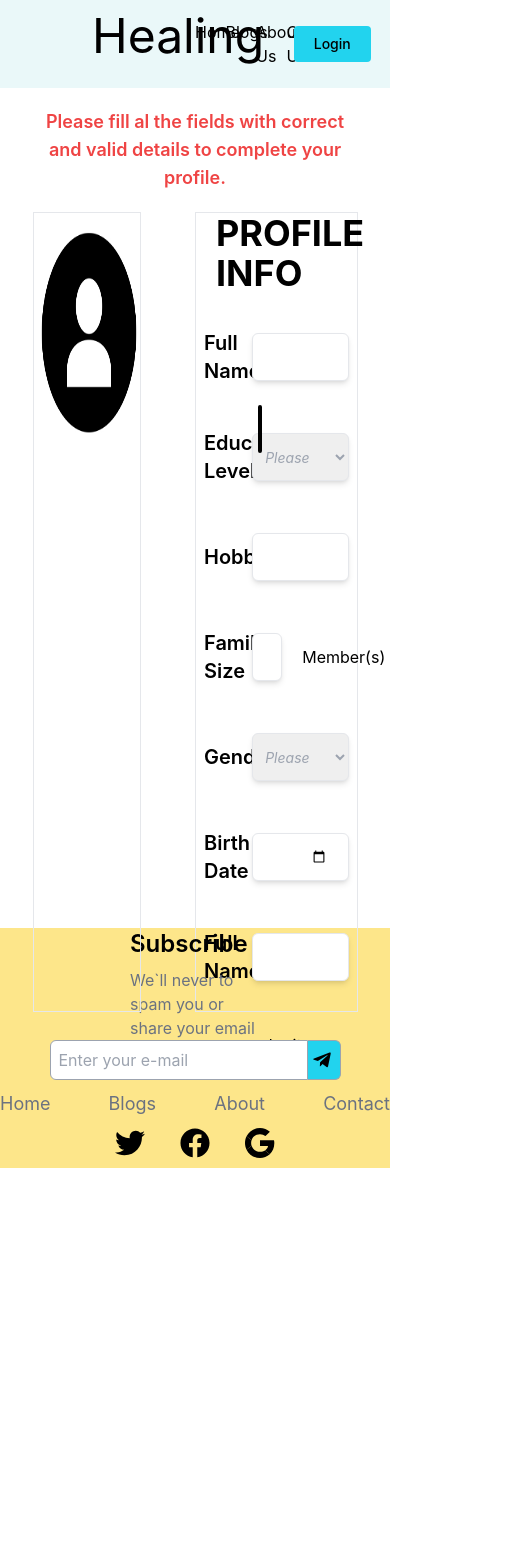
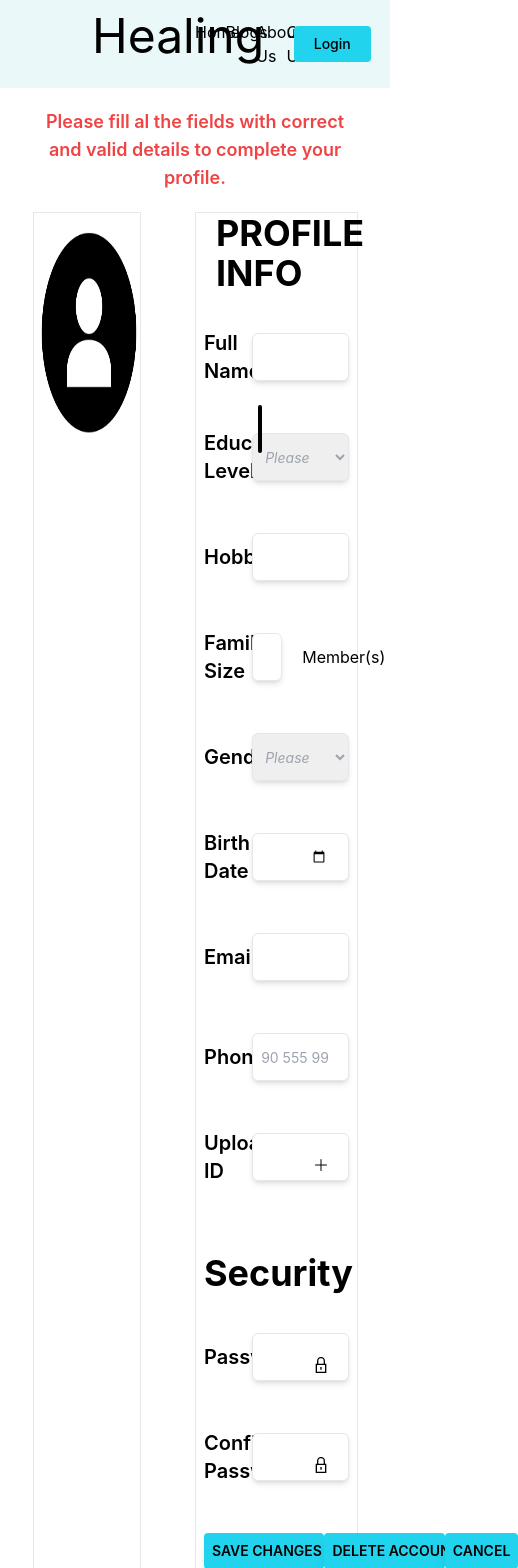
Before and after one commit to kogunlu/codezillas-capstone, a React (Create React App) app: page /edit-user in a window 390 px wide. Shown: the top 1568 px of the page, 518 px wide, since content can reach past the window. Before the commit the page ends 1168 px from the top, so only its background shows below. Built offline with nearby package versions, Linux system fonts and the light colour scheme.

Commit message:
Feat | UI mostly complete. Responsiveness missing. Functions missing.

```diff
--- a/src/components/pages/Edit-profile/EditUser.jsx
+++ b/src/components/pages/Edit-profile/EditUser.jsx
@@ -5,7 +5,7 @@ import editUserAvatar from './pictures/edit-user.jpg';
 
 function EditUser() {
   return (
-    <div className="flex flex-col justify-start items-center h-[800px] my-5 gap-5">
+    <div className="flex flex-col justify-start items-center h-full my-5 gap-5">
       <div className="w-5/6">
         <p className="text-center text-red-500 font-semibold text-lg">
           Please fill al the fields with correct and valid details to complete
--- a/src/components/pages/Edit-profile/forms/UserForm.jsx
+++ b/src/components/pages/Edit-profile/forms/UserForm.jsx
@@ -7,7 +7,10 @@ import { getAuth, createUserWithEmailAndPassword } from 'firebase/auth';
 import { doc, setDoc, getDoc } from 'firebase/firestore';
 import { useNavigate } from 'react-router-dom';
 import { useFormik } from 'formik';
+import { BsPlusLg } from 'react-icons/bs';
+import { GrLock } from 'react-icons/gr';
 import { useSelector, useDispatch } from 'react-redux';
+import Button from '../../../shared/button/Button';
 import db from '../../../../db/firebase.config';
 
 function UserForm() {
@@ -51,18 +54,48 @@ function UserForm() {
       errors.birthdate = '*Required';
     }
 
+    if (!values.email) {
+      errors.email = '*Required';
+    } else if (
+      !/^[A-Z0-9._%+-]+@[A-Z0-9.-]+\.[A-Z]{2,4}$/i.test(values.email)
+    ) {
+      errors.email = 'Invalid email address';
+    }
+
+    if (!values.phone) {
+      errors.phone = '*Required';
+    }
+
+    if (!values.id) {
+      errors.id = '*Required';
+    } else if (values.id < 10_000_000_000 || values.id > 99_999_999_999) {
+      errors.id = 'Please type a valid ID number';
+    }
+
+    if (values.password.length < 8 || values.password.length > 20) {
+      errors.password = 'Between 8-20 characters.';
+    }
+
+    if (values.confirmPassword !== values.password) {
+      errors.confirmPassword = 'Passwords don`t match';
+    }
+
     return errors;
   };
 
   const formik = useFormik({
     initialValues: {
       fullName: `${activeUser.displayName}`,
-      education: `${selectedOptionEdu}`,
-      hobbies: [],
-      family: '',
+      education: `${activeUser.education}`,
+      hobbies: `${activeUser.hobbies}`,
+      family: `${activeUser.family}`,
       gender: '',
       birthdate: `${activeUser.birthdate}`,
       email: `${activeUser.email}`,
+      phone: `${activeUser.phone}`,
+      id: `${activeUser.id}`,
+      password: `${activeUser.password}`,
+      confirmPassword: `${activeUser.confirmPassword}`,
     },
     validate,
     onSubmit: async (values) => {
@@ -71,6 +104,7 @@ function UserForm() {
     },
   });
 
+  // Functions start
   function handleChangeSelect(e, trgt) {
     if (trgt === 'edu') {
       setSelectedOptionEdu(e.target.value);
@@ -98,6 +132,27 @@ function UserForm() {
 
     return false;
   }
+
+  function handleSaveBtn() {
+    console.log('123');
+  }
+
+  function handleDeleteBtn() {
+    console.log('delete');
+  }
+
+  function handleCancelBtn() {
+    console.log('cancel');
+  }
+
+  function handleShowBtn() {
+    console.log('show');
+  }
+
+  function handleBuyBtn() {
+    console.log('buy');
+  }
+
   // Class names for dropdown list
   const notSelectedClassList =
     'border shadow-md w-full h-12 md:h-16 rounded-md pl-2 px-5 focus:outline-none focus:shadow-lg text-sm lg:text-base italic text-gray-400';
@@ -279,22 +334,169 @@ function UserForm() {
         {/* Email section */}
         <div className="w-full h-20 flex justify-between">
           <span className="w-4/12 h-12 md:h-16 flex justify-start items-center">
-            <p className="text-xl font-semibold">Full Name</p>
+            <p className="text-xl font-semibold">Email</p>
           </span>
 
           <div className="w-8/12 flex flex-col">
             <input
-              type="text"
+              type="email"
               className="border shadow-md w-full h-12 md:h-16 rounded-md pl-2 px-5 focus:outline-none focus:shadow-lg text-sm lg:text-base"
-              id="fullName"
-              name="fullName"
-              {...formik.getFieldProps('fullName')}
+              id="email"
+              name="email"
+              {...formik.getFieldProps('email')}
             />
-            {formik.touched.fullName && formik.errors.fullName ? (
+            {formik.touched.email && formik.errors.email ? (
               <div className="text-red-400 italic text-sm lg:text-base">
-                {formik.errors.fullName}
+                {formik.errors.email}
               </div>
             ) : null}
+          </div>
+        </div>
+        {/* Phone section */}
+        <div className="w-full h-20 flex justify-between">
+          <span className="w-4/12 h-12 md:h-16 flex justify-start items-center">
+            <p className="text-xl font-semibold">Phone</p>
+          </span>
+
+          <div className="w-8/12 flex flex-col">
+            <input
+              type="tel"
+              className="border shadow-md w-full h-12 md:h-16 rounded-md pl-2 px-5 focus:outline-none focus:shadow-lg text-sm lg:text-base"
+              id="phone"
+              name="phone"
+              pattern="[0-9]{2} [0-9]{3} [0-9]{3} [0-9]{2} [0-9]{2}"
+              maxLength="16"
+              placeholder="90 555 999 99 99"
+              {...formik.getFieldProps('phone')}
+            />
+            {formik.touched.phone && formik.errors.phone ? (
+              <div className="text-red-400 italic text-sm lg:text-base">
+                {formik.errors.phone}
+              </div>
+            ) : null}
+          </div>
+        </div>
+        {/* ID section */}
+        <div className="w-full h-20 flex justify-between">
+          <span className="w-4/12 h-12 md:h-16 flex justify-start items-center">
+            <p className="text-xl font-semibold">Upload ID</p>
+          </span>
+
+          <div className="w-8/12 flex flex-col relative">
+            <input
+              type="number"
+              className="border shadow-md w-full h-12 md:h-16 rounded-md pl-2 px-5 focus:outline-none focus:shadow-lg text-sm lg:text-base"
+              id="id"
+              name="id"
+              value={formik.values.id}
+              onChange={(e) => formik.setFieldValue('id', e.target.value)}
+            />
+            <BsPlusLg className="absolute right-5 top-6" />
+            {formik.touched.id && formik.errors.id ? (
+              <div className="text-red-400 italic text-sm lg:text-base">
+                {formik.errors.id}
+              </div>
+            ) : null}
+          </div>
+        </div>
+
+        <div className="w-full my-5">
+          <p className="text-4xl font-bold text-left">Security</p>
+        </div>
+
+        {/* Password Section */}
+        <div className="w-full h-20 flex justify-between">
+          <span className="w-4/12 h-12 md:h-16 flex justify-start items-center">
+            <p className="text-xl font-semibold">Password</p>
+          </span>
+
+          <div className="w-8/12 h-20 flex flex-col relative">
+            <input
+              type="password"
+              className="border shadow-md w-full h-12 md:h-16 rounded-md pl-2 px-5 focus:outline-none focus:shadow-lg text-sm lg:text-base"
+              id="password"
+              name="password"
+              value={formik.values.password}
+              onChange={(e) => formik.setFieldValue('password', e.target.value)}
+            />
+            <GrLock className="absolute right-5 top-6" />
+            {formik.errors.password ? (
+              <div className="text-red-400 italic text-sm lg:text-base">
+                {formik.errors.password}
+              </div>
+            ) : null}
+          </div>
+        </div>
+
+        {/* Confirm Password Section  */}
+        <div className="w-full h-20 flex justify-between">
+          <span className="w-4/12 h-12 md:h-16 flex justify-start items-center">
+            <p className="text-xl font-semibold">Confirm Password</p>
+          </span>
+
+          <div className="w-8/12 h-20 flex flex-col relative">
+            <input
+              type="password"
+              className="border shadow-md w-full h-12 md:h-16 rounded-md pl-2 px-5 focus:outline-none focus:shadow-lg text-sm lg:text-base"
+              id="confirmPassword"
+              name="confirmPassword"
+              value={formik.values.confirmPassword}
+              onChange={(e) =>
+                formik.setFieldValue('confirmPassword', e.target.value)
+              }
+            />
+            <GrLock className="absolute right-5 top-6" />
+            {formik.errors.confirmPassword ? (
+              <div className="text-red-400 italic text-sm lg:text-base">
+                {formik.errors.confirmPassword}
+              </div>
+            ) : null}
+          </div>
+        </div>
+
+        {/* Buttons */}
+        <div className="w-full flex justify-between">
+          <Button
+            name="SAVE CHANGES"
+            classList="py-2 px-2 w-10/12 md:w-8/12 lg:w-3/12 hover:bg-cyan-200 bg-cyan-400 font-semibold rounded text-sm md:text-md shadow-lg"
+            function={() => handleSaveBtn()}
+          />
+          <Button
+            name="DELETE ACCOUNT"
+            classList="py-2 px-2 w-10/12 md:w-8/12 lg:w-3/12 hover:bg-cyan-200 bg-cyan-400 font-semibold rounded text-sm md:text-md shadow-lg"
+            function={() => handleDeleteBtn()}
+          />
+          <Button
+            name="CANCEL"
+            classList="py-2 px-2 w-10/12 md:w-8/12 lg:w-3/12 hover:bg-cyan-200 bg-cyan-400 font-semibold rounded text-sm md:text-md shadow-lg"
+            function={() => handleCancelBtn()}
+          />
+        </div>
+
+        <div className="w-full my-5">
+          <p className="text-4xl font-bold text-left">
+            Payment Methods & Tickets
+          </p>
+        </div>
+
+        {/* Ticket and Payment section */}
+        <div className="w-full flex flex-col justify-start gap-2">
+          <div className="w-8/12 flex justify-between">
+            <p className="w-5/12">3 Cards Added</p>
+            <p className="w-5/12">10 Tickets Remaining</p>
+          </div>
+
+          <div className="w-8/12 flex justify-between">
+            <Button
+              name="SHOW CARDS"
+              classList="py-2 px-2 w-10/12 md:w-8/12 lg:w-5/12 hover:bg-cyan-200 bg-cyan-400 font-semibold rounded text-sm md:text-md shadow-lg"
+              function={() => handleShowBtn()}
+            />
+            <Button
+              name="BUY TICKETS"
+              classList="py-2 px-2 w-10/12 md:w-8/12 lg:w-5/12 hover:bg-cyan-200 bg-cyan-400 font-semibold rounded text-sm md:text-md shadow-lg"
+              function={() => handleBuyBtn()}
+            />
           </div>
         </div>
 
--- a/src/components/shared/button/Button.jsx
+++ b/src/components/shared/button/Button.jsx
@@ -1,24 +1,26 @@
 /* eslint-disable react/destructuring-assignment */
-import { useNavigate } from "react-router-dom";
+import { useNavigate } from 'react-router-dom';
 
-export default function Button(props)
-{
-    const navigate = useNavigate();
+export default function Button(props) {
+  const navigate = useNavigate();
 
-    function handleClick()
-    {
-        if(props.function)
-        {
-            props.function()
-        }else{
-            navigate('/')
-        }
+  function handleClick() {
+    if (props.function) {
+      props.function();
+    } else {
+      navigate('/');
     }
-    return(
-        <input
-        type={props.type}
-        value={props.name}
-        className={props.classes}
-        onClick={()=> handleClick()} />
-    );
+  }
+  return (
+    <input
+      type="button"
+      value={props.name ? props.name : 'BACK TO HOME'}
+      className={
+        props.classList
+          ? props.classList
+          : 'py-2 px-5 w-10/12 md:w-8/12 lg:w-5/12 hover:bg-cyan-200 bg-cyan-400 font-medium rounded text-sm md:text-lg'
+      }
+      onClick={() => handleClick()}
+    />
+  );
 }
--- a/src/components/shared/navbar/Navbar.jsx
+++ b/src/components/shared/navbar/Navbar.jsx
@@ -78,7 +78,7 @@ function Navbar() {
                   className="col-span-2"
                   type="button"
                   name="Login"
-                  classes="py-2 px-5  hover:bg-cyan-200 bg-cyan-400 font-medium rounded text-sm md:text-lg"
+                  classList="py-2 px-5  hover:bg-cyan-200 bg-cyan-400 font-medium rounded text-sm md:text-lg"
                   function={() => handleLoginClick()}
                 />
               )}
--- a/src/features/user/userSlice.js
+++ b/src/features/user/userSlice.js
@@ -7,9 +7,12 @@ const initialState = {
     password: '',
     birthdate: '',
     education: '',
-    hobbies: [],
+    hobbies: '',
     family: 0,
     gender: '',
+    phone: '',
+    id: '',
+    confirmPassword: '',
   },
 };
 
```
